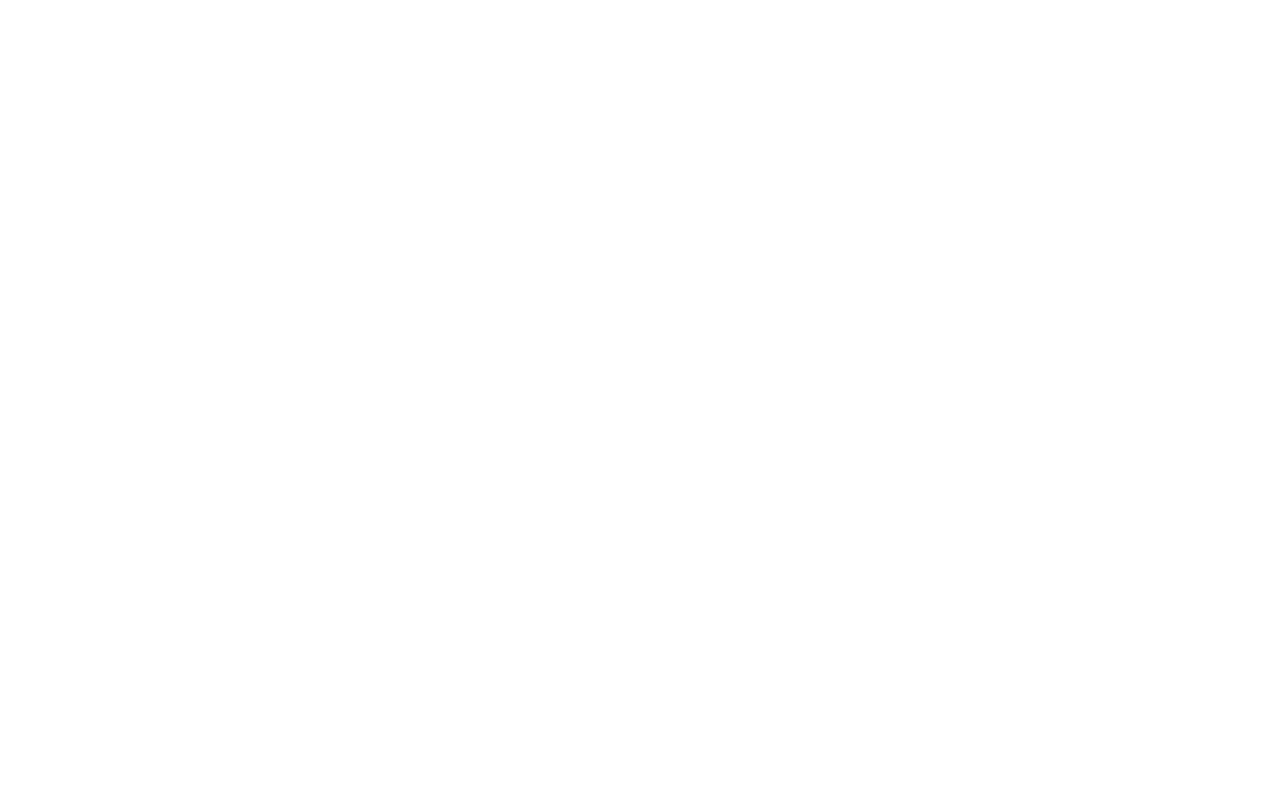
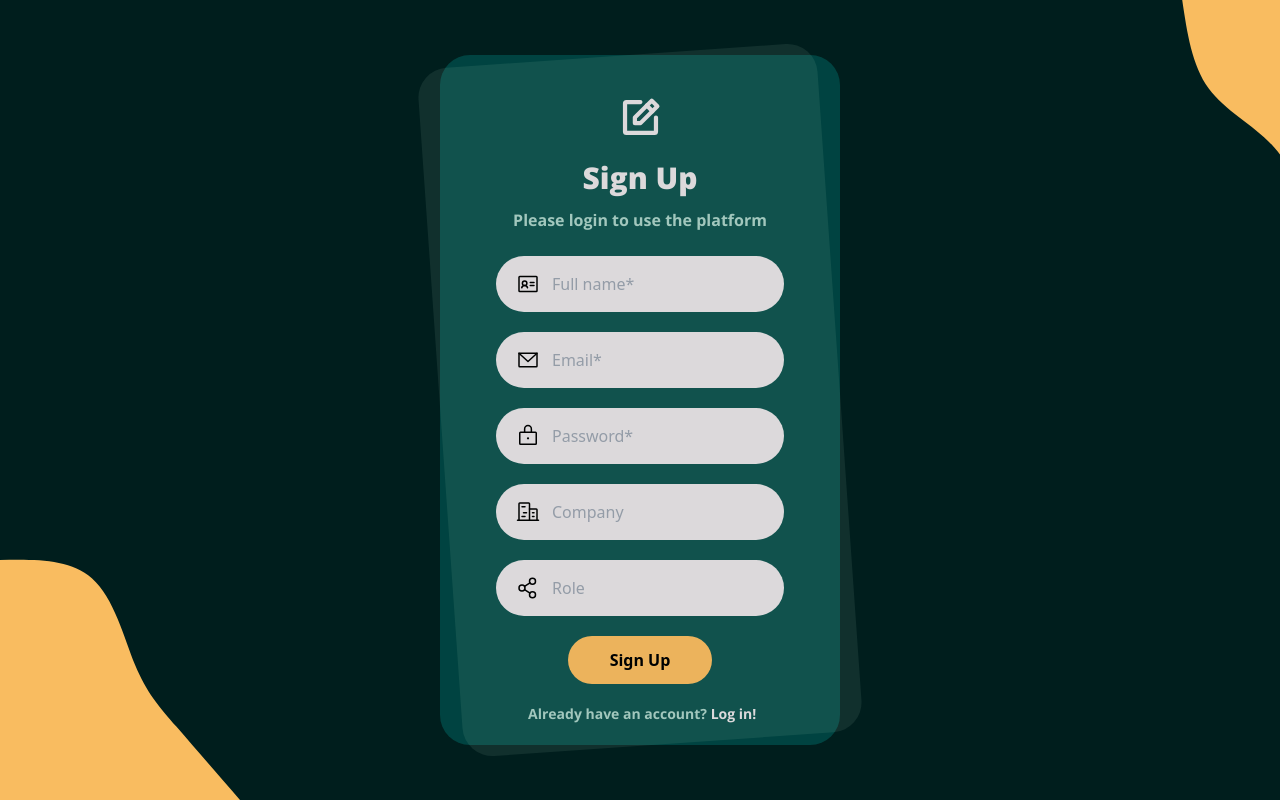
Before and after one commit to yujisoyama/coworkingbook, a React (Vite) app in the folder web/: page /signup in a window 1280 px wide. Before the commit this address had no page. Built offline with nearby package versions, Linux system fonts and the light colour scheme.

Commit message:
Developed SignUp page

```diff
--- a/web/package.json
+++ b/web/package.json
@@ -12,7 +12,8 @@
     "phosphor-react": "^1.4.1",
     "react": "^18.2.0",
     "react-dom": "^18.2.0",
-    "react-router-dom": "^6.4.2"
+    "react-router-dom": "^6.4.2",
+    "react-toastify": "^9.0.8"
   },
   "devDependencies": {
     "@types/react": "^18.0.17",
--- a/web/src/App.tsx
+++ b/web/src/App.tsx
@@ -2,12 +2,14 @@
 import { BrowserRouter as Router, Routes, Route, Link } from 'react-router-dom'
 import { Home } from './pages/Home'
 import { Book } from './pages/Book'
+import { Signup } from './pages/Signup'
 
 function App() {
   return (
     <Router>
       <Routes>
         <Route path="/" element={<Home />} />
+        <Route path="/signup" element={<Signup />} />
         <Route path="/book" element={<Book />} />
       </Routes>
     </Router>
--- a/web/src/pages/Home.tsx
+++ b/web/src/pages/Home.tsx
@@ -3,24 +3,42 @@
 import { BriefcaseMetal, EnvelopeSimple, Lock } from 'phosphor-react'
 import { Input } from "../components/Input"
 
+import { ToastContainer, toast } from 'react-toastify'
+import 'react-toastify/dist/ReactToastify.css';
+import { FormEvent } from "react"
+
 export const Home = () => {
-  return (
-    <div className="bg-login bg-cover bg-no-repeat w-screen h-screen mobile:h-full mobile:w-full mobile:bg-loginmobile">
-        <div className="h-5/6 pt-10 flex justify-center items-center mobile:flex-col mobile:h-auto" >
-            <div className="mt-5 w-[40rem] mobile:w-[400px]">
-                <h1 className="text-4xl text-highlight font-open font-bold mobile:pl-4">Coworking Book</h1>
-                <p className="mt-5 text-lg font-open font-semibold text-paragraph mobile:pl-4 pr-4">Platform to simplify the booking for desks or meeting rooms in coworking spaces</p>
-                <img src={workGif} alt="gif" className="block w-96 h-96 mt-10 mr-auto ml-auto mobile:mt-3" />
-            </div>
-            <div className="w-[400px] h-[510px] p-8 opacity-95 rounded-[30px] bg-backgroundLight relative  before:content-[''] before:absolute before:bg-secondary before:opacity-10 before:inset-0 before:-rotate-[4deg] before:-z-10 before:rounded-[30px] mobile:mt-10 mobile:mb-[90px] mobile:w-[350px] mobile:h-[525px]">
-                <div>
+
+    const handleSubmit = (e: FormEvent) => {
+        e.preventDefault();
+        toast.error('Not implemented yet!', {
+            position: "top-right",
+            autoClose: 3000,
+            hideProgressBar: false,
+            closeOnClick: true,
+            pauseOnHover: true,
+            draggable: true,
+            progress: undefined,
+            theme: "dark",
+        });
+    }
+
+    return (
+        <div className="bg-login bg-cover bg-no-repeat w-screen h-screen mobileHome:h-full mobileHome:w-full mobileHome:bg-loginmobile">
+            <div className="h-5/6 pt-10 flex justify-center items-center mobileHome:flex-col mobileHome:h-auto" >
+                <div className="mt-5 w-[40rem] mobileHome:w-[400px]">
+                    <h1 className="text-4xl text-highlight font-open font-bold mobileHome:pl-4">Coworking Book</h1>
+                    <p className="mt-5 text-lg font-open font-semibold text-paragraph mobileHome:pl-4 pr-4">Platform to simplify the booking for desks or meeting rooms in coworking spaces</p>
+                    <img src={workGif} alt="gif" className="block w-96 h-96 mt-10 mr-auto ml-auto mobileHome:mt-3" />
+                </div>
+                <div className="w-[400px] h-[510px] p-8 opacity-95 rounded-[30px] bg-backgroundLight relative before:content-[''] before:absolute before:bg-secondary before:opacity-10 before:inset-0 before:-rotate-[4deg] before:-z-10 before:rounded-[30px] mobileHome:mt-10 mobileHome:mb-[90px] mobileHome:w-[350px] mobileHome:h-[510px]">
                     <div className="">
-                        <BriefcaseMetal className="mr-auto ml-auto mt-2" color="#e8e4e6" size={45} weight={"bold"}/>
-                        <h1 className="font-open text-main text-center font-extrabold text-3xl mt-5">Sign In</h1>
+                        <BriefcaseMetal className="mr-auto ml-auto mt-2" color="#e8e4e6" size={45} weight={"bold"} />
+                        <h1 className="font-open text-main text-center font-extrabold text-3xl mt-5">Log in</h1>
                         <p className="font-open text-secondary text-center font-bold mt-3">Please login to use the platform</p>
                     </div>
                     <div>
-                        <form className="mt-6 flex flex-col gap-5 relative">
+                        <form onSubmit={handleSubmit} className="mt-6 flex flex-col gap-5 relative">
                             <div className="relative mx-auto">
                                 <span><EnvelopeSimple className="inline absolute top-4 left-5" size={24} /></span>
                                 <Input type='text' placeholder="Email" />
@@ -29,18 +47,30 @@
                                 <span><Lock className="inline absolute top-4 left-5" size={24} /></span>
                                 <Input type='password' placeholder="Password" />
                             </div>
-                            <div className="w-40 ml-[11.5rem] mobile:ml-[10rem]">
-                                <a className="font-open font-semibold text-sm hover:underline text-main" href="#">Forgot password?</a>
+                            <div className="w-40 ml-[11.5rem] mobileHome:ml-[10rem]">
+                                <a onClick={handleSubmit} className="font-open font-semibold text-sm hover:underline text-main" href="#">Forgot password?</a>
                             </div>
-                            <button className="w-36 mx-auto h-12 rounded-full font-extrabold hover:bg-[#FFB340] hover:scale-105 duration-300 from-buttonText bg-highlight" type="submit">Sign In</button>
+                            <button className="w-36 mx-auto h-12 rounded-full font-extrabold hover:bg-[#FFB340] hover:scale-105 duration-300 from-buttonText bg-highlight" type="submit">Log in</button>
                         </form>
-                        <div className="mt-5 text-sm text-secondary font-semibold ml-2 font-open">
-                            <p className="inline mobile:block mobile:text-center">Don't have an account?</p> <a className="text-main hover:underline mobile:block mobile:w-40 mobile:mx-auto" href="#">Create a free account!</a>
+                        <div className="mt-5 text-sm text-secondary font-semibold ml-9 font-open mobileHome:ml-3">
+                            <p className="inline">New to the platform?</p> <Link to="/signup" className="text-main hover:underline">Sign Up for free!</Link>
                         </div>
                     </div>
                 </div>
             </div>
+            <ToastContainer
+                position="top-right"
+                autoClose={3000}
+                limit={5}
+                hideProgressBar={false}
+                newestOnTop={false}
+                closeOnClick
+                rtl={false}
+                pauseOnFocusLoss
+                draggable
+                pauseOnHover
+                theme="dark"
+            />
         </div>
-    </div>
-  )
+    )
 }
--- /dev/null
+++ b/web/src/pages/Signup.tsx
@@ -0,0 +1,79 @@
+import { BriefcaseMetal, EnvelopeSimple, Lock, NotePencil, IdentificationCard, Buildings, ShareNetwork } from "phosphor-react"
+import { Link } from "react-router-dom"
+import { Input } from "../components/Input"
+
+import { ToastContainer, toast } from 'react-toastify'
+import 'react-toastify/dist/ReactToastify.css';
+import { FormEvent } from "react";
+
+export const Signup = () => {
+
+    const handleSubmit = (e: FormEvent) => {
+        e.preventDefault();
+        toast.error('Not implemented yet!', {
+            position: "top-right",
+            autoClose: 3000,
+            hideProgressBar: false,
+            closeOnClick: true,
+            pauseOnHover: true,
+            draggable: true,
+            progress: undefined,
+            theme: "dark",
+            });
+    }
+
+    return (
+    <div className="bg-login bg-cover bg-no-repeat w-screen h-screen mobileSignup:bg-loginmobile">
+        <div className="flex justify-center h-full items-center" >
+            <div className="w-[400px] h-[690px] self-center p-8 opacity-95 rounded-[30px] bg-backgroundLight relative  before:content-[''] before:absolute before:bg-secondary before:opacity-10 before:inset-0 before:-rotate-[4deg] before:-z-10 before:rounded-[30px] mobileSignup:w-[350px]">
+                <div className="">
+                    <NotePencil className="mr-auto ml-auto mt-2" color="#e8e4e6" size={45} weight={"bold"} />
+                    <h1 className="font-open text-main text-center font-extrabold text-3xl mt-5">Sign Up</h1>
+                    <p className="font-open text-secondary text-center font-bold mt-3">Please login to use the platform</p>
+                </div>
+                <div>
+                    <form onSubmit={handleSubmit} className="mt-6 flex flex-col gap-5 relative">
+                        <div className="relative mx-auto">
+                            <span><IdentificationCard className="inline absolute top-4 left-5" size={24} /></span>
+                            <Input type='text' placeholder="Full name*" />
+                        </div>
+                        <div className="relative mx-auto">
+                            <span><EnvelopeSimple className="inline absolute top-4 left-5" size={24} /></span>
+                            <Input type='text' placeholder="Email*" />
+                        </div>
+                        <div className="relative mx-auto">
+                            <span><Lock className="inline absolute top-4 left-5" size={24} /></span>
+                            <Input type='password' placeholder="Password*" />
+                        </div>
+                        <div className="relative mx-auto">
+                            <span><Buildings className="inline absolute top-4 left-5" size={24} /></span>
+                            <Input type='text' placeholder="Company" />
+                        </div>
+                        <div className="relative mx-auto">
+                            <span><ShareNetwork className="inline absolute top-4 left-5" size={24} /></span>
+                            <Input type='password' placeholder="Role" />
+                        </div>
+                        <button className="w-36 mx-auto h-12 rounded-full font-extrabold hover:bg-[#FFB340] hover:scale-105 duration-300 from-buttonText bg-highlight" type="submit">Sign Up</button>
+                    </form>
+                    <div className="mt-5 text-sm text-secondary font-semibold ml-14 font-open mobileSignup:ml-7">
+                        <p className="inline">Already have an account?</p> <Link to="/" className="text-main hover:underline">Log in!</Link>
+                    </div>
+                </div>
+            </div>
+        </div>
+        <ToastContainer
+                position="top-right"
+                autoClose={3000}
+                limit={5}
+                hideProgressBar={false}
+                newestOnTop={false}
+                closeOnClick
+                rtl={false}
+                pauseOnFocusLoss
+                draggable
+                pauseOnHover
+                theme="dark"
+        />
+    </div>
+    )
+}
--- a/web/tailwind.config.cjs
+++ b/web/tailwind.config.cjs
@@ -19,7 +19,8 @@
       attention: '#e16162'
     },
     screens: {
-      'mobile': {'max': '1100px'},
+      'mobileHome': {'max': '1100px'},
+      'mobileSignup': {'max': '500px'}
     },
     fontFamily: {
       noto: ['Noto Sans', 'sans-serif'],
```
Also changed, not shown: web/firebase.json (added), 2 other files (tests, documents, lock files or other folders).
